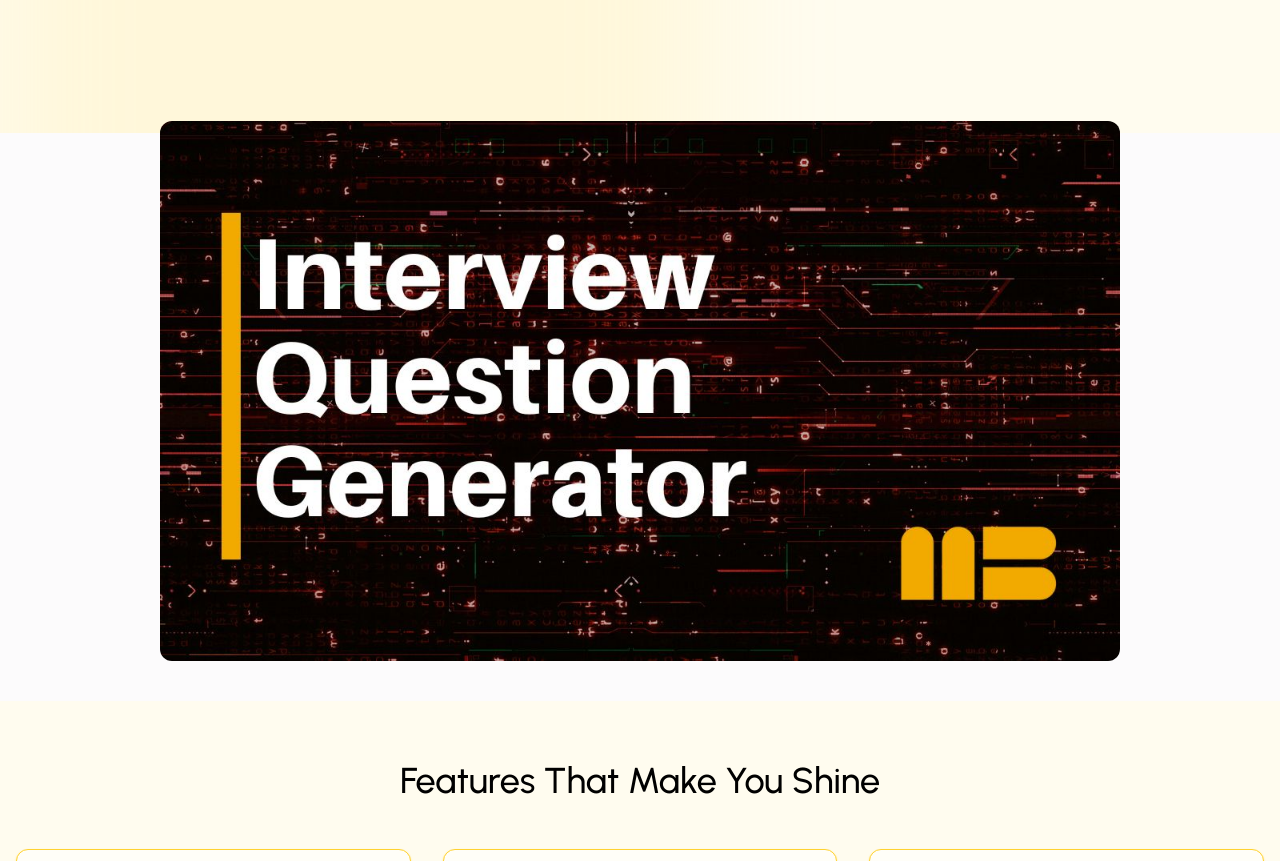
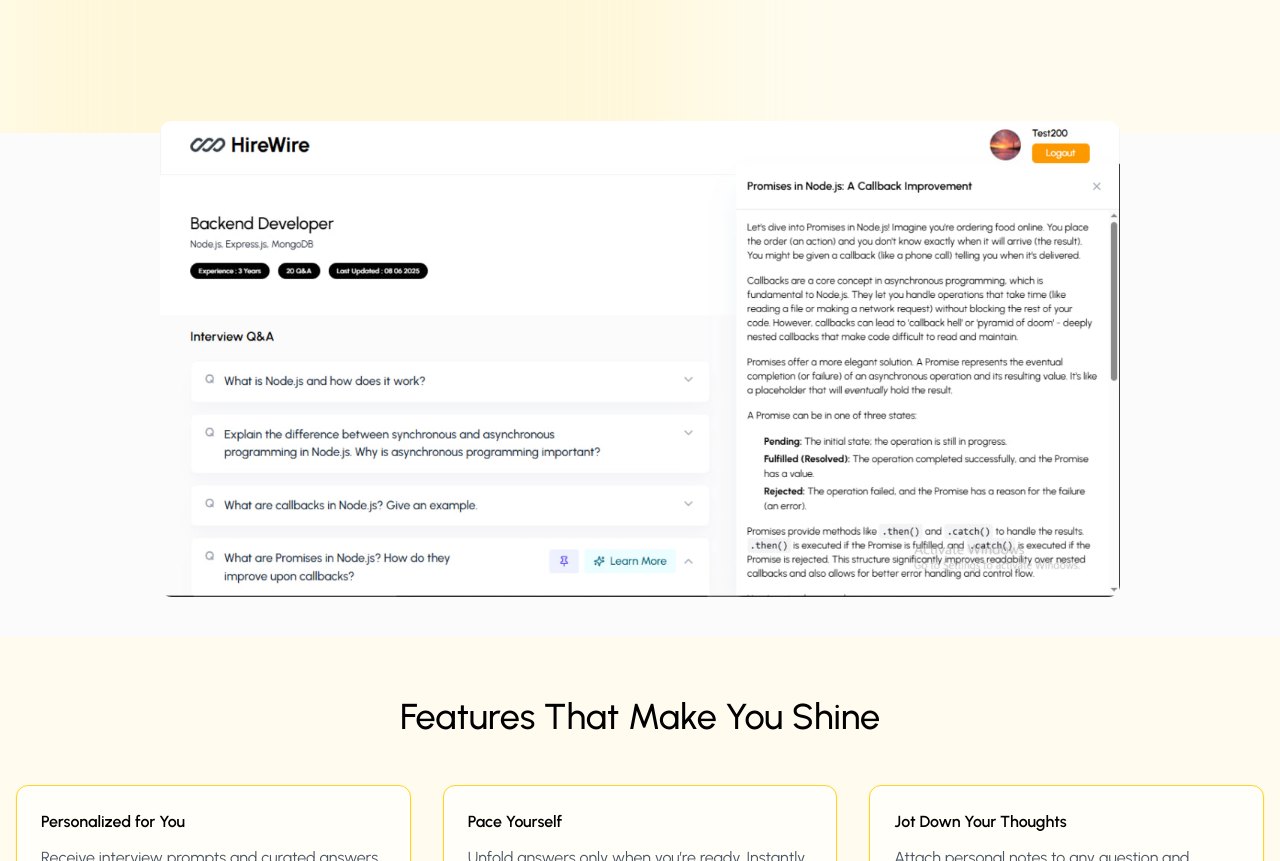
Before and after one commit to Nevin100/HireWire, a React (Vite) app in the folder frontend/: page / in a window 1280 px wide. Shown: the part 420-1281 px from the top of the page. Built offline with nearby package versions, Linux system fonts and the light colour scheme.

Commit message:
Completed and Integrated Project

```diff
--- a/frontend/src/Pages/LandingPage.jsx
+++ b/frontend/src/Pages/LandingPage.jsx
@@ -1,4 +1,3 @@
-import HeroImg from "../assets/hero-imd1.jpg";
 import { APP_FEATURES } from "../Util/data.js";
 import { useContext, useState } from "react";
 import { useNavigate } from "react-router-dom";
@@ -110,7 +109,7 @@ const LandingPage = () => {
               </p>
 
               <button
-                className="bg-black text-sm md:text-md font-semibold text-white px-4 py-2 md:px-7 sm:px-3 md:py-2.5 rounded-full"
+                className="bg-black text-sm md:text-md font-semibold text-white px-4 py-2 md:px-7 sm:px-3 md:py-2.5 cursor-pointer rounded-full"
                 onClick={handleCTA}
               >
                 Get Started!
@@ -123,7 +122,11 @@ const LandingPage = () => {
       {/* Hero Image */}
       <div className="w-full min-h-full relative z-10">
         <section className="flex justify-center items-center -mt-59">
-          <img src={HeroImg} alt="Hero img" className="w-[75vw] rounded-xl" />
+          <img
+            src={"/Landing.jpg"}
+            alt="Hero img"
+            className="w-[75vw] rounded-xl"
+          />
         </section>
       </div>
 
```
Also changed, not shown: frontend/public/Landing.jpg (added), frontend/public/LandingImage.png (added).
